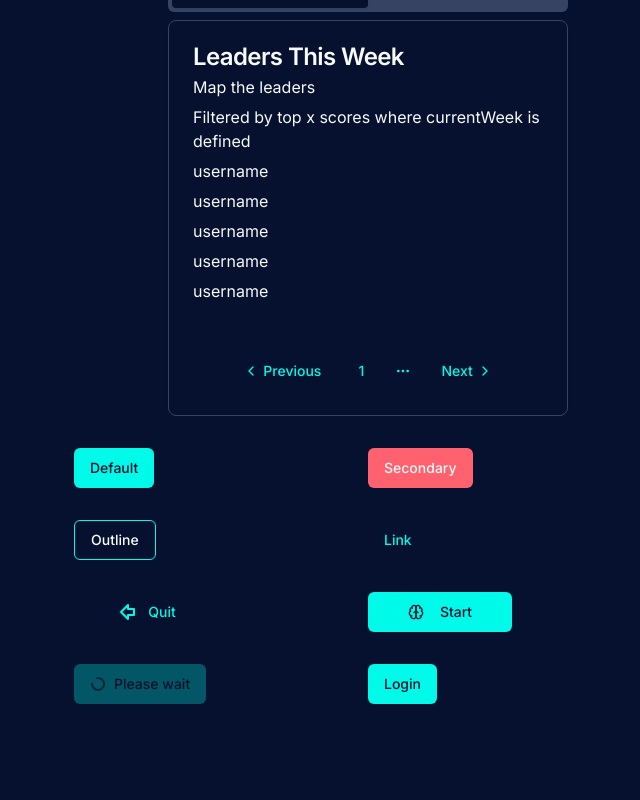
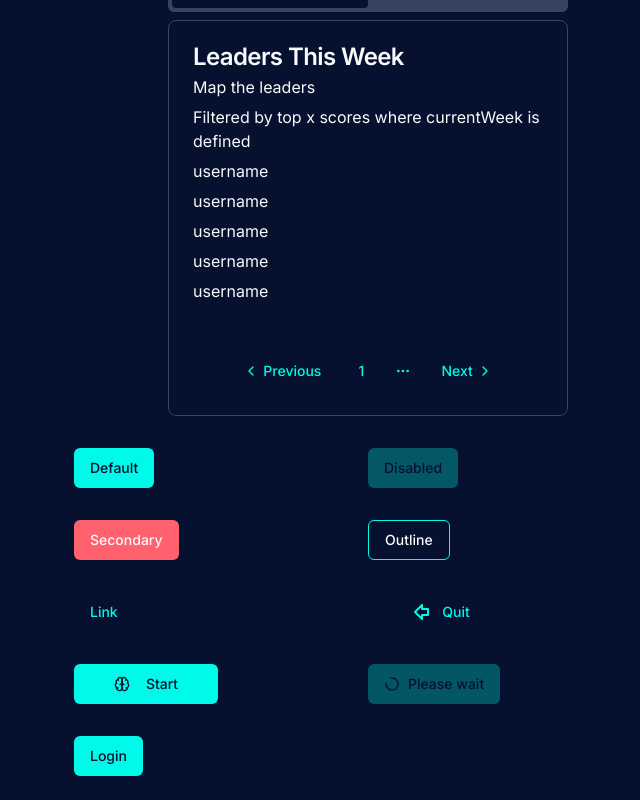
Before and after one commit to jwbw29/logo-trivia, a Next.js app: page /themes in a window 1280 px wide. Shown: the part 746-1546 px from the top of the page, without its empty margins (272-912 px from the left). Before the commit the page ends 1474 px from the top, so only its background shows below. Built offline with nearby package versions, Linux system fonts and the light colour scheme.

Commit message:
added disabled to themes page

```diff
--- a/app/themes/page.tsx
+++ b/app/themes/page.tsx
@@ -19,6 +19,7 @@ import {
   ButtonAsChild,
   ButtonWithIcon,
 } from "@/components/Buttons";
+import { Button } from "@/components/ui/button";
 import { LeaderboardTabs } from "@/components/LeaderboardTabs";
 
 export default function Themes() {
@@ -109,6 +110,9 @@ export default function Themes() {
           <ButtonDefault />
         </div>
         <div className="my-4">
+          <Button disabled>Disabled</Button>
+        </div>
+        <div className="my-4">
           <ButtonSecondary />
         </div>
         <div className="my-4">
```
